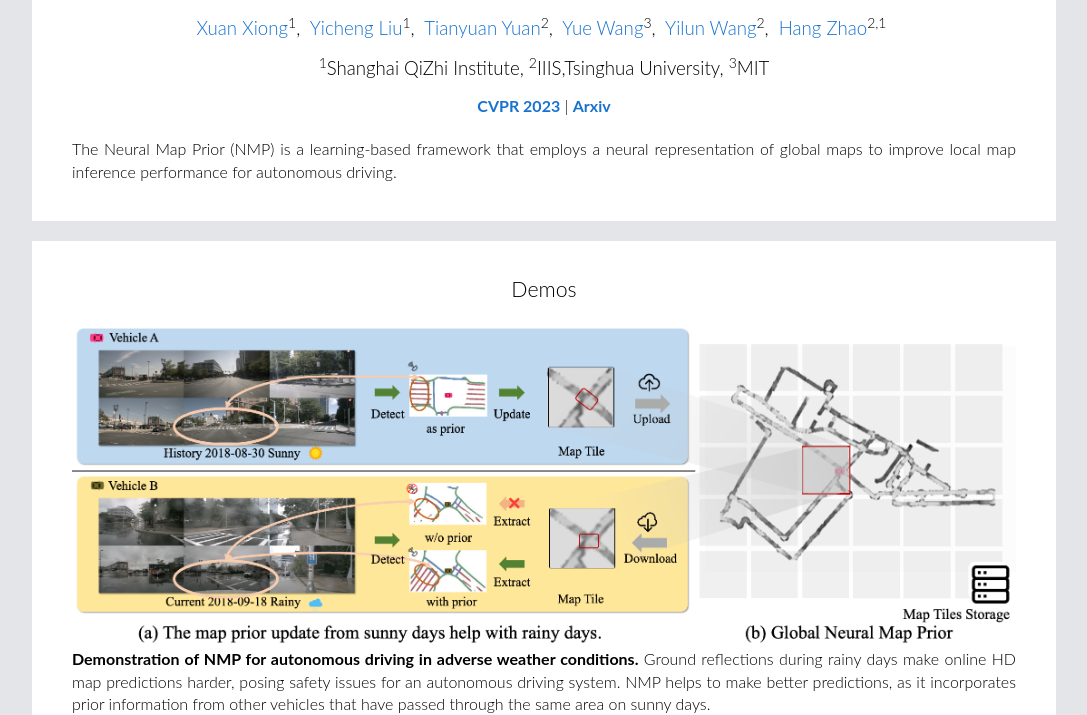
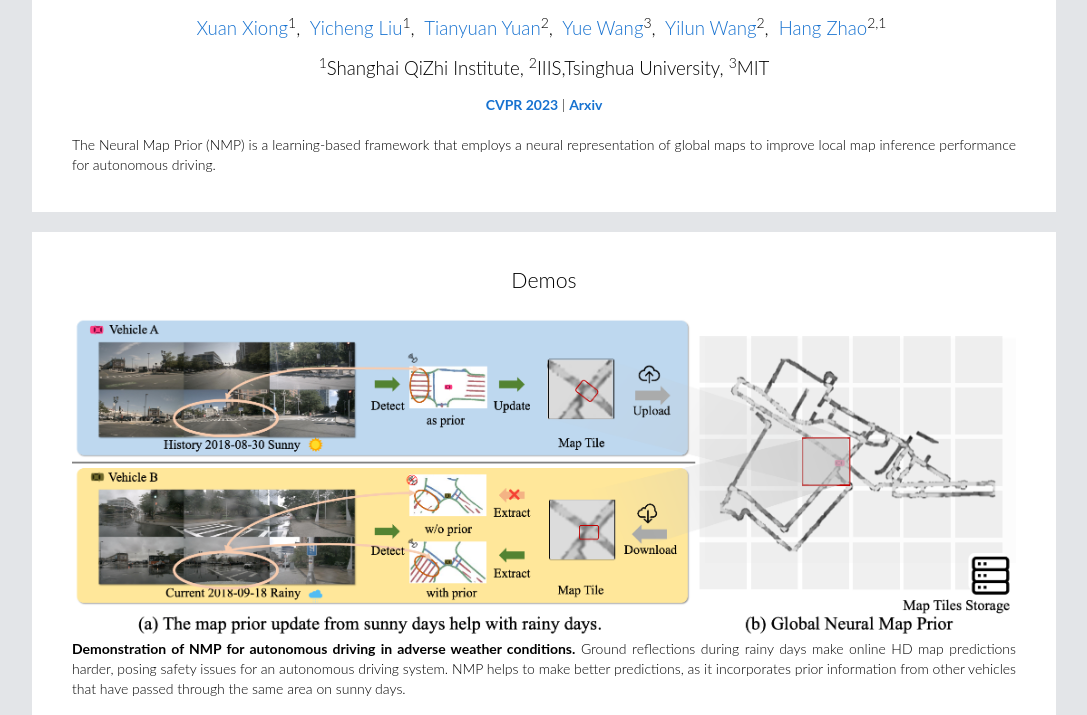
Before and after one commit to Tsinghua-MARS-Lab/neural_map_prior, a plain HTML site: page index.html in a window 1280 px wide. Shown: the part 118-833 px from the top of the page, without its empty margins (96-1183 px from the left). Drawn offline with Linux system fonts and the light colour scheme.

```diff
--- a/assets/style.css
+++ b/assets/style.css
@@ -4,7 +4,7 @@ body {
   color: #ffffff;
   font-family: 'Lato', Verdana, 'Helvetica', sans-serif;
   font-weight: 300;
-  font-size: 12pt;
+  font-size: pt;
 }
 
 /* Hyperlinks */
```
